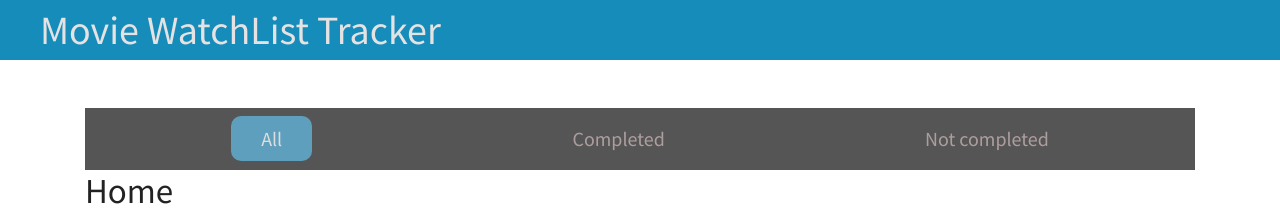
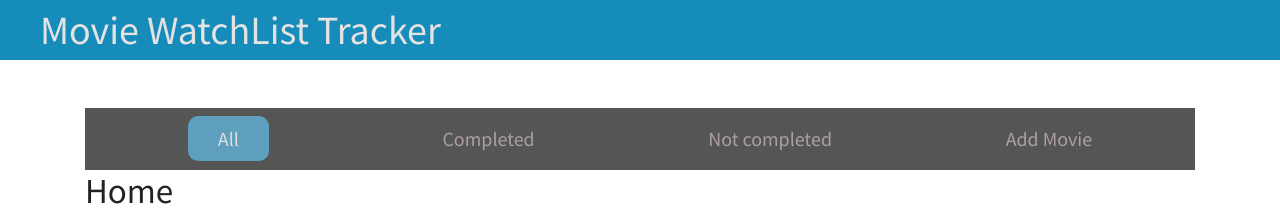
Before and after one commit to ravinduf/movie-watchlist-app, a React (Create React App) app in the folder frontend/: page / in a window 1280 px wide. Shown: the top 214 px of the page. Built offline with nearby package versions, Linux system fonts and the light colour scheme; no server answers.

Commit message:
added link to AddMovie

```diff
--- a/frontend/src/components/Navbar.js
+++ b/frontend/src/components/Navbar.js
@@ -23,6 +23,9 @@ const Navbar = () => {
                     <Nav.Item>
                         <Link className={activeState.id === 3 ? 'link active': 'link'} to="/yet-to-watch-list" onClick={ () => {handleNavState(3)} }>Not completed</Link>
                     </Nav.Item>
+                    <Nav.Item>
+                        <Link className={activeState.id === 4 ? 'link active': 'link'} to="/add-movie" onClick={ () => {handleNavState(4)} }>Add Movie</Link>
+                    </Nav.Item>
 
                 </Nav>
 
```
